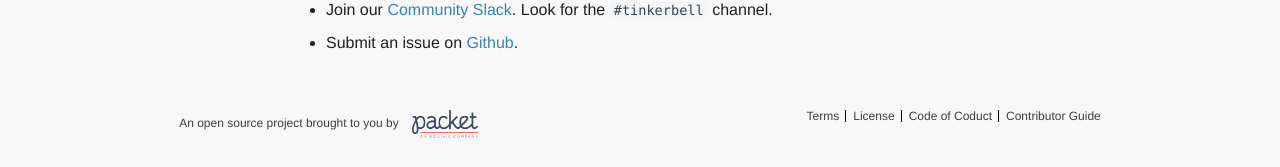
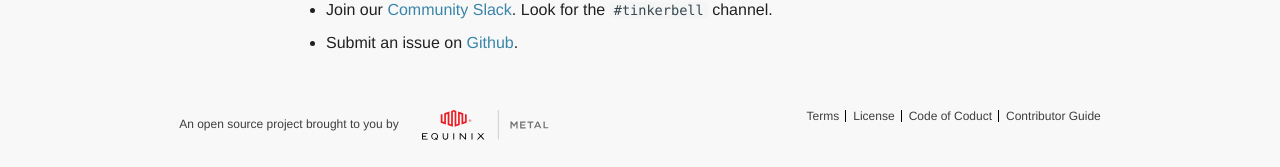
Before and after one commit to tinkerbell/tinkerbell-docs, an MkDocs documentation site: the page built from docs/index.md, in a window 1280 px wide. Shown: the part 1628-1795 px from the top of the page. Built offline with MkDocs 1.6.1 and Material for MkDocs 9.7.7, drawn with Linux system fonts in a browser that asks for light colours; some web fonts are replaced.

Commit message:
Docs Footer logo change to EM #14

```diff
--- a/docs/stylesheets/extra.css
+++ b/docs/stylesheets/extra.css
@@ -220,12 +220,10 @@ pre, code, kbd {
     border-right: 0;
 }
 
-.packet-logo {
-    width: 66px;
-    height: auto;
+.logo-footer svg {
     vertical-align: middle;
     display: inline-block;
-    margin-left: 10px;
+    margin-left: 20px;
 }
 
 @media print, screen and (max-width:63.99875em) {
--- a/overrides/partials/footer.html
+++ b/overrides/partials/footer.html
@@ -4,8 +4,31 @@
             <div class="col-6">
                 <p class="text">
                     An open source project brought to you by
-                    <a class="logo-footer" href="https://www.packet.com/" title="Packet">
-                        <img src="{{ config.theme.footer_logo | url }}" alt="logo" class="packet-logo">
+                    <a class="logo-footer" href="https://metal.equinix.com/" title="Packet">
+                        <svg width="128" height="30" viewBox="0 0 128 30" fill="none" xmlns="http://www.w3.org/2000/svg">
+                            <g clip-path="url(#clip0)">
+                                <path d="M76.2514 0H75.9493V29.52H76.2514V0Z" fill="#707073" />
+                                <path d="M0 23.1602V29.5202H5.67958V28.6802H0.906316V26.6402H3.98779V25.8002H0.906316V24.0002H5.49832V23.1602H0Z" fill="black" />
+                                <path d="M25.256 27.0002C25.256 28.1402 24.531 28.8602 23.383 28.8602C22.2954 28.8602 21.6307 28.0802 21.6307 27.0002V23.2202H20.7244V27.0002C20.7244 28.7402 21.9933 29.6402 23.383 29.6402C25.4977 29.6402 26.1623 28.2002 26.1623 27.0002V23.1602H25.256V27.0002Z" fill="black" />
+                                <path d="M32.2044 23.1602H31.2981V29.4602H32.2044V23.1602Z" fill="black" />
+                                <path d="M43.1407 23.1602V28.1402L38.6091 23.1602H37.7028V29.5202H38.6091V24.4802L43.1407 29.5202H44.047V23.1602H43.1407Z" fill="black" />
+                                <path d="M50.4516 23.1602H49.5453V29.4602H50.4516V23.1602Z" fill="black" />
+                                <path d="M60.9045 23.1602L58.7897 25.4402L56.7354 23.1602H55.527L58.1251 26.1002L54.9228 29.5202H56.0708L58.7293 26.7002L61.2066 29.5202H62.4754L59.394 26.1002L62.0525 23.1602H60.9045Z" fill="black" />
+                                <path d="M12.628 22.9199C10.755 22.9199 9.24445 24.3599 9.24445 26.3399C9.24445 28.3199 10.755 29.6999 12.628 29.6999C13.1114 29.6999 13.6552 29.5799 14.1386 29.3399L14.6823 29.9399H15.7699L14.8636 28.9199C15.5887 28.3799 16.072 27.4199 16.072 26.2799C16.0116 24.2999 14.5011 22.9199 12.628 22.9199ZM15.1053 26.3399C15.1053 27.2399 14.8032 27.8399 14.2594 28.3199L13.776 27.7799H12.6884L13.5343 28.7999C13.2927 28.9199 12.9301 28.9799 12.628 28.9799C11.2383 28.9799 10.1508 27.8999 10.1508 26.3999C10.1508 24.8999 11.1779 23.8199 12.5676 23.8199C14.0177 23.6999 15.1053 24.7799 15.1053 26.3399Z" fill="black" />
+                                <path d="M31.7211 0L29.123 0.9V14.4L27.4312 13.8V1.5L22.235 3.3V12L20.4827 11.4V3.9L18.7305 4.5V12.66L23.9267 14.46V4.5L25.679 3.9V15.06L30.8752 16.86V2.1L31.7211 1.8L32.6274 2.1V16.86L37.7632 15.06V3.9L39.5154 4.5V14.46L44.7116 12.66V4.5L42.9594 3.9V11.4L41.2676 12V3.3L36.0714 1.5V13.8L34.3192 14.4V0.9L31.7211 0Z" fill="#ED1C24" />
+                                <path d="M48.0348 12.0599C48.8806 12.0599 49.6057 11.3399 49.6057 10.4999C49.6057 9.65994 48.9411 8.93994 48.0348 8.93994C47.1889 8.93994 46.4638 9.65994 46.4638 10.4999C46.4638 11.3999 47.1284 12.0599 48.0348 12.0599ZM48.0348 11.8799C47.2493 11.8799 46.6451 11.2799 46.6451 10.4999C46.6451 9.71994 47.2493 9.11994 48.0348 9.11994C48.8202 9.11994 49.4244 9.71994 49.4244 10.4999C49.4244 11.2799 48.8202 11.8799 48.0348 11.8799ZM47.3701 11.2799H47.7931V10.7999H48.0348L48.3973 11.2799H48.8807L48.4577 10.6799C48.6994 10.6199 48.8202 10.4399 48.8202 10.1999C48.8202 9.83994 48.5181 9.65994 48.1556 9.65994H47.3701V11.2799ZM47.7931 10.4399V10.0199H48.1556C48.3369 10.0199 48.4577 10.0799 48.4577 10.2599C48.4577 10.3799 48.3369 10.4999 48.1556 10.4999H47.7931V10.4399Z" fill="#ED1C24" />
+                                <path d="M88.5169 11.5801H89.8462L92.0818 14.8201L94.2569 11.5801H95.5862V18.4201H94.3173V13.5601L92.0213 16.8001H91.9609L89.7253 13.6201V18.4801H88.4565V11.5801H88.5169Z" fill="#707073" />
+                                <path d="M98.1239 11.5801H103.501V12.6601H99.4532V14.4601H103.078V15.5401H99.4532V17.3401H103.562V18.4201H98.1843L98.1239 11.5801Z" fill="#707073" />
+                                <path d="M107.791 12.66H105.495V11.52H111.356V12.66H109.06V18.36H107.791V12.66V12.66Z" fill="#707073" />
+                                <path d="M115.042 11.52H116.25L119.392 18.36H118.063L117.338 16.74H113.954L113.229 18.36H111.96L115.042 11.52ZM116.854 15.66L115.586 12.96L114.377 15.66H116.854Z" fill="#707073" />
+                                <path d="M121.507 11.5801H122.776V17.2801H126.582V18.3601H121.507V11.5801Z" fill="#707073" />
+                            </g>
+                            <defs>
+                                <clipPath id="clip0">
+                                    <rect width="126.522" height="30" fill="white" />
+                                </clipPath>
+                            </defs>
+                        </svg>
                     </a>
                 </p>
             </div>
```
